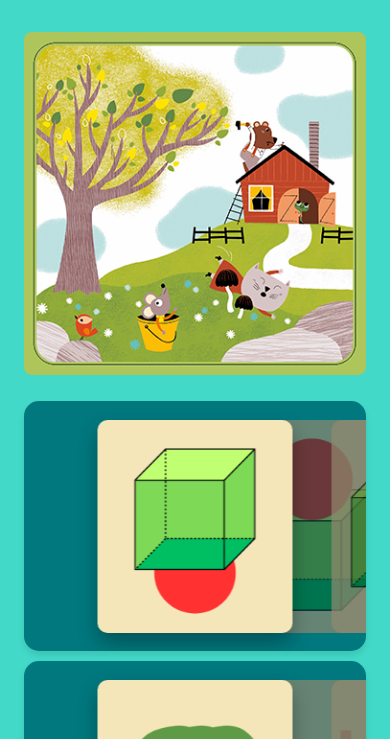
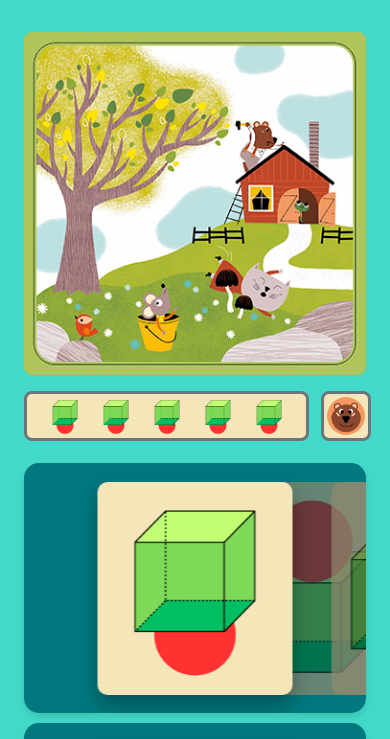
Before and after one commit to ChromeBridge321/Topologix, a plain HTML site: page Index.html in a window 390 px wide. Shown: the part 57-796 px from the top of the page. Drawn offline with Linux system fonts and the light colour scheme.

Commit message:
configuracion de imagenes a encontrar y las imagenes encontradas

```diff
--- a/Index.html
+++ b/Index.html
@@ -18,13 +18,29 @@
                 <h1 class=" text-white fw-bolder">TOPOLOGIX</h1>
             </div>
 
-            <div class=" row bgCianLight">
+            <div class=" row bgCianLight d-flex justify-content-center">
 
                 <div class="col-12 col-md-6 mt-5 d-flex justify-content-center mt-md-2 m-md-0">
                     <img class="img-fluid rounded-3" src="/images/tableros/IMG1.png" alt="">
                 </div>
 
-                <div class="col-12 col-md-6 mt-3 mb-5 justify-content-center mt-md-2 m-md-0 d-md-none">
+                <div class="row w-100 w-100 mt-2 d-flex justify-content- d-md-none">
+                    <div class="col-10 mt-2 mb-2 bgWoodLight rounded-3 d-flex justify-content-around align-items-center border-secondary border-3 border" >
+                        <img class="img-fluid" src="/images/Disposiciones/abajo_celular.png" alt="" id="" style="height: 40px;">
+                        <img class="img-fluid" src="/images/Disposiciones/abajo_celular.png" alt="" id="" style="height: 40px;">
+                        <img class="img-fluid" src="/images/Disposiciones/abajo_celular.png" alt="" id="" style="height: 40px;">
+                        <img class="img-fluid" src="/images/Disposiciones/abajo_celular.png" alt="" id="" style="height: 40px;">
+                        <img class="img-fluid" src="/images/Disposiciones/abajo_celular.png" alt="" id="" style="height: 40px;">
+                    </div>
+                    <div class="col-2">
+                        <div class="row m-0 mt-2 mb-2 bgWoodLight  border border-3 border-secondary rounded-3 d-flex justify-content-center align-items-center"
+                        style="width: 50px; height: 50px;">
+                            <img class="img-fluid p-0" src="" alt="" id="imageToFoud" style="height: 40px; width: 40px;">
+                        </div>
+                    </div>
+                </div>
+
+                <div class="col-12 col-md-6 mt-1 mb-5 justify-content-center mt-md-2 m-md-0 d-md-none">
                     <div class="carousels-wrapper">
                         <!-- Primer Carrusel -->
                         <div class="containerr  ">
--- a/js/Carousel1.js
+++ b/js/Carousel1.js
@@ -3,7 +3,7 @@ var nameOfPosition;
 
 var currentObject;
 var currentObjectName;
-let CorrectAnswers = ['ArribaPiedra','ArribaCasa','DentroCasa','AtrasHongo','DentroValde']
+let CorrectAnswers = ['ArribaPiedra', 'ArribaCasa', 'DentroCasa', 'AtrasHongo', 'DentroValde']
 // Función para crear un controlador de carrusel
 function createCarouselController1(carousel) {
     const items = carousel.querySelectorAll('.item');
@@ -112,7 +112,7 @@ function createCarouselController1(carousel) {
     document.addEventListener('mousemove', handleDragMove);
     document.addEventListener('mouseup', handleDragEnd);
     carousel.addEventListener('dragstart', (e) => e.preventDefault());
-
+    cambiarImagen()
     updateItemsPosition()
     return updateItemsPosition;
 
@@ -236,6 +236,8 @@ function createCarouselController2(carousel) {
 
 
 }
+
+
 function mostrarDatos() {
 
     let Asnwer = nameOfPosition + currentObjectName;
@@ -246,6 +248,23 @@ function mostrarDatos() {
     }
 
 }
+
+function cambiarImagen() {
+    // Array con las posibles imágenes
+
+
+    let imagenes = ["/images/animales/aveCelular.png", "/images/animales/gatoCelular.png",
+        "/images/animales/osoCelular.png", "/images/animales/ranaCelular.png", "/images/animales/ratonCelular.png"
+    ];
+    // Elegimos una imagen aleatoria
+    let imagenAleatoria = imagenes[Math.floor(Math.random() * imagenes.length)];
+
+    // Asignamos el src a la imagen
+    document.getElementById("imageToFoud").setAttribute("src", imagenAleatoria);
+    let src = document.getElementById("imageToFoud").src;
+    console.log(src)
+}
+
 
 // Inicializar ambos carruseles
 const carousel1 = document.querySelectorAll('.carousel1');
```
